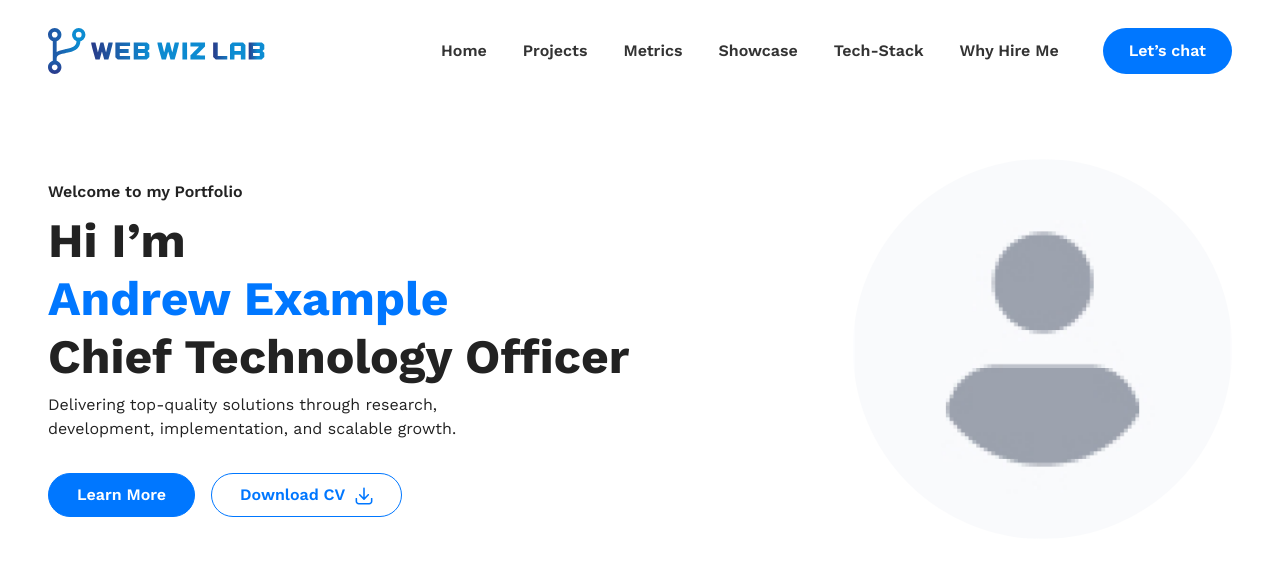
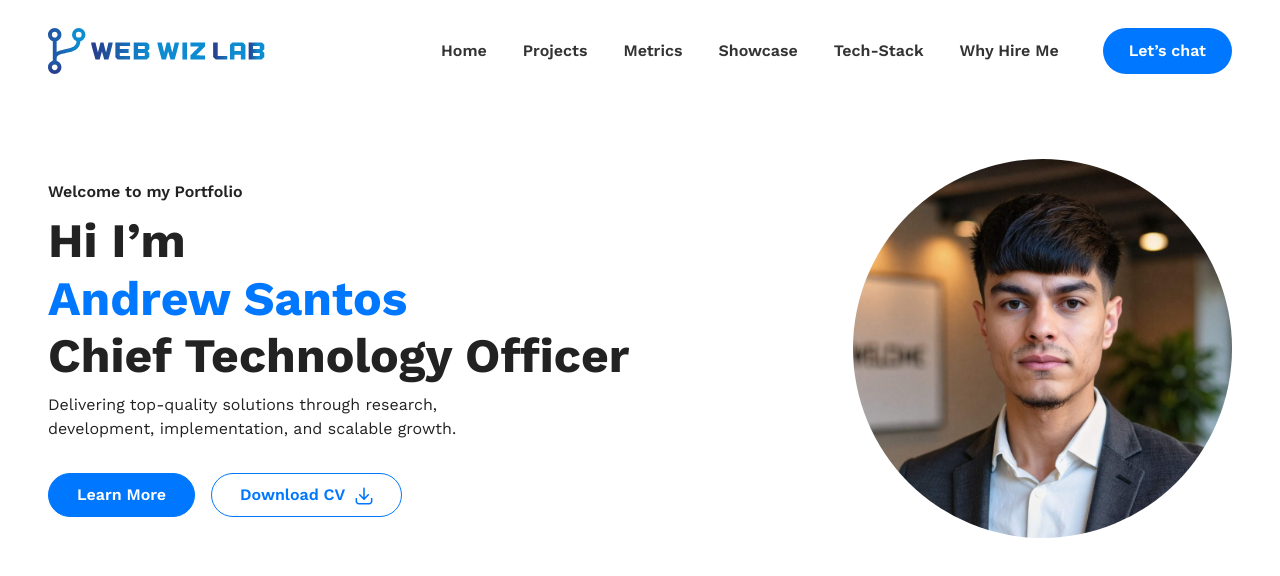
Before and after one commit to Andrewb10/webwizlab, a plain HTML site: page index.html in a window 1280 px wide. Shown: the top 576 px of the page. Drawn offline with nearby package versions, Linux system fonts and the light colour scheme.

Commit message:
Update index.html

```diff
--- a/index.html
+++ b/index.html
@@ -3,7 +3,7 @@
   <head>
     <meta charset="UTF-8" />
     <meta name="viewport" content="width=device-width, initial-scale=1.0" />
-    <title>Document</title>
+    <title>Santos Portfolio</title>
 
     <!-- Swiper CSS -->
     <link rel="stylesheet" href="https://cdn.jsdelivr.net/npm/swiper@11/swiper-bundle.min.css" />
@@ -1818,7 +1818,7 @@
               <p class="fw-semibold mb-2">Welcome to my Portfolio</p>
               <h1 class="display-5 fw-bold">
                 Hi I’m <br />
-                <span class="text_skyblue">Andrew Example</span> <br />
+                <span class="text_skyblue">Andrew Santos</span> <br />
                 Chief Technology Officer
               </h1>
               <p class="br_md_none mb-4 pb-2">
@@ -1833,7 +1833,7 @@
               </div>
             </div>
             <div class="col-lg-4">
-              <img class="hero_avatar" src="img/avatar.png" alt="" />
+              <img class="hero_avatar" src="img/Hero_portrait_01.jpg" alt="" />
             </div>
           </div>
         </div>
```
